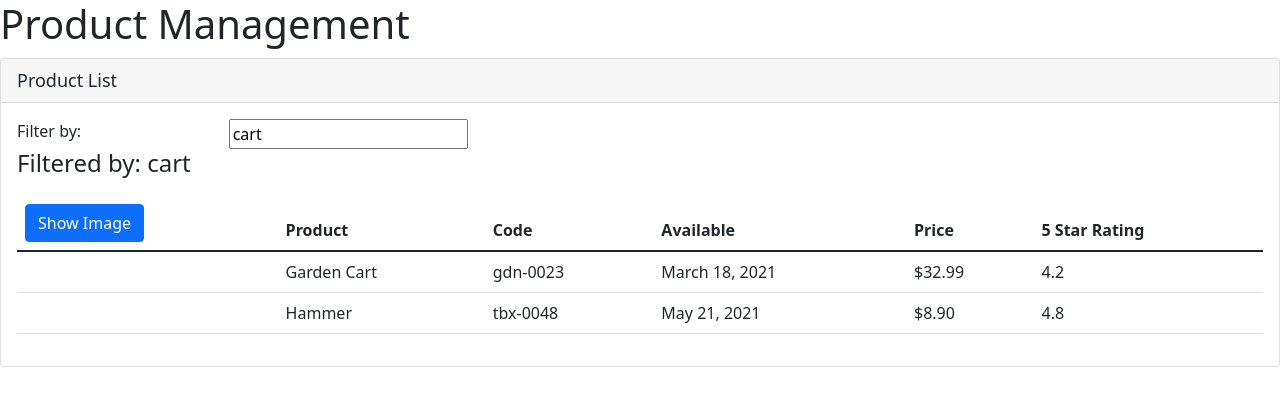
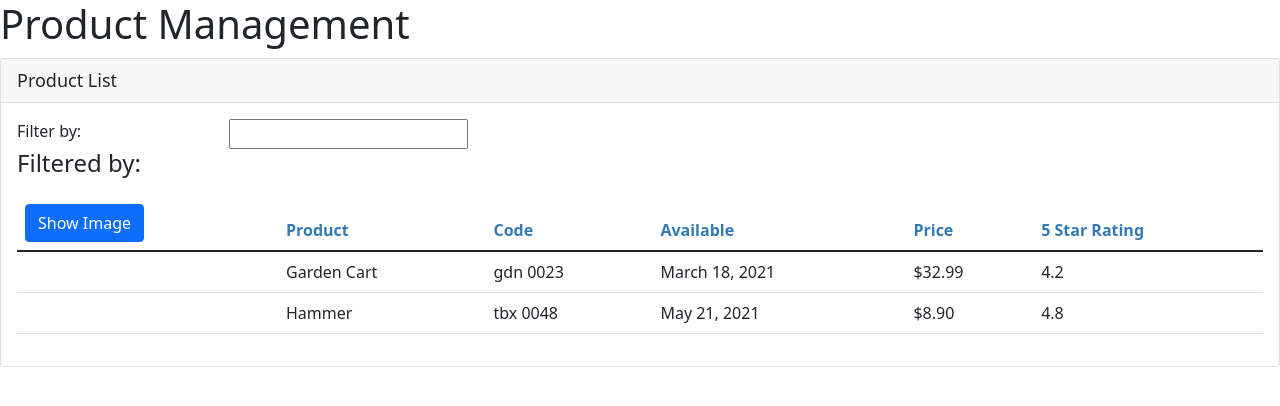
Before and after one commit to habiburrahman-mu/product-management-angular, an Angular app: page / in a window 1280 px wide. Shown: the top 406 px of the page. Built offline with nearby package versions, Linux system fonts and the light colour scheme.

Commit message:
added the filter functionalities

```diff
--- a/src/app/app.module.ts
+++ b/src/app/app.module.ts
@@ -5,11 +5,13 @@
 import {AppComponent} from './app.component';
 import {ProductListComponent} from "./products/product-list.component";
 import {CommonModule} from "@angular/common";
+import {ConvertToSpacesPipe} from "./shared/convert-to-spaces.pipe";
 
 @NgModule({
 	declarations: [
 		AppComponent,
-		ProductListComponent
+		ProductListComponent,
+		ConvertToSpacesPipe
 	],
 	imports: [
 		BrowserModule,
--- /dev/null
+++ b/src/app/products/product-list.component.css
@@ -0,0 +1,3 @@
+thead {
+	color: #337AB7
+}
--- a/src/app/products/product-list.component.html
+++ b/src/app/products/product-list.component.html
@@ -35,18 +35,18 @@
 				</tr>
 				</thead>
 				<tbody>
-				<tr *ngFor="let product of products">
+				<tr *ngFor="let product of filteredProducts">
 					<td>
 						<img
 							*ngIf="showImage"
 							[src]="product.imageUrl"
-							[title]="product.productName | uppercase"
+							[title]="product.productName"
 							[style.width.px]="imageWidth"
 							[style.margin.px]="imageMargin"
 						/>
 					</td>
 					<td>{{ product.productName }}</td>
-					<td>{{ product.productCode | lowercase}}</td>
+					<td>{{ product.productCode | lowercase | convertToSpaces: '-'}}</td>
 					<td>{{ product.releaseDate }}</td>
 					<td>{{ product.price | currency: 'USD': 'symbol': '1.2-2' }}</td>
 					<td>{{ product.starRating }}</td>
--- a/src/app/products/product-list.component.ts
+++ b/src/app/products/product-list.component.ts
@@ -1,17 +1,32 @@
-import {Component} from "@angular/core";
+import {Component, OnInit} from "@angular/core";
+import {IProduct} from "./product";
+import {filter} from "rxjs/operators";
 
 @Component({
 	selector: 'pm-products',
-	templateUrl: './product-list.component.html'
+	templateUrl: './product-list.component.html',
+	styleUrls: ['./product-list.component.css']
 })
 
-export class ProductListComponent {
+export class ProductListComponent implements OnInit {
 	pageTitle: string = 'Product List';
 	imageWidth: number = 50;
 	imageMargin: number = 2;
 	showImage: boolean = false;
-	listFilter: string = 'cart';
-	products: any[] = [
+	private _listFilter: string = '';
+
+	filteredProducts: IProduct[] = [];
+
+	get listFilter(): string {
+		return this._listFilter;
+	}
+
+	set listFilter(value: string) {
+		this._listFilter = value;
+		this.filteredProducts = this.performFilter(value);
+	}
+
+	products: IProduct[] = [
 		{
 			"productId": 2,
 			"productName": "Garden Cart",
@@ -33,7 +48,18 @@
 			"imageUrl": "assets/images/hammer.png"
 		}
 	];
+
+	performFilter(filterBy: string): IProduct[] {
+		filterBy = filterBy.toLocaleLowerCase();
+		return this.products.filter((product: IProduct) => product.productName.toLocaleLowerCase().includes(filterBy)
+		);
+	}
+
 	toggleImage(): void {
 		this.showImage = !this.showImage;
 	}
+
+	ngOnInit() {
+		this.filteredProducts = this.products;
+	}
 }
--- /dev/null
+++ b/src/app/products/product.ts
@@ -0,0 +1,10 @@
+export interface IProduct {
+	productId: number;
+	productName: string;
+	productCode: string;
+	releaseDate: string;
+	description: string;
+	price: number;
+	starRating: number;
+	imageUrl: string;
+}
--- /dev/null
+++ b/src/app/shared/convert-to-spaces.pipe.ts
@@ -0,0 +1,12 @@
+import {Pipe, PipeTransform} from "@angular/core";
+
+@Pipe({
+	name: 'convertToSpaces'
+})
+
+export class ConvertToSpacesPipe implements PipeTransform{
+	transform(value: string, character: string): string {
+		return value.replace(character, ' ');
+	}
+
+}
```
